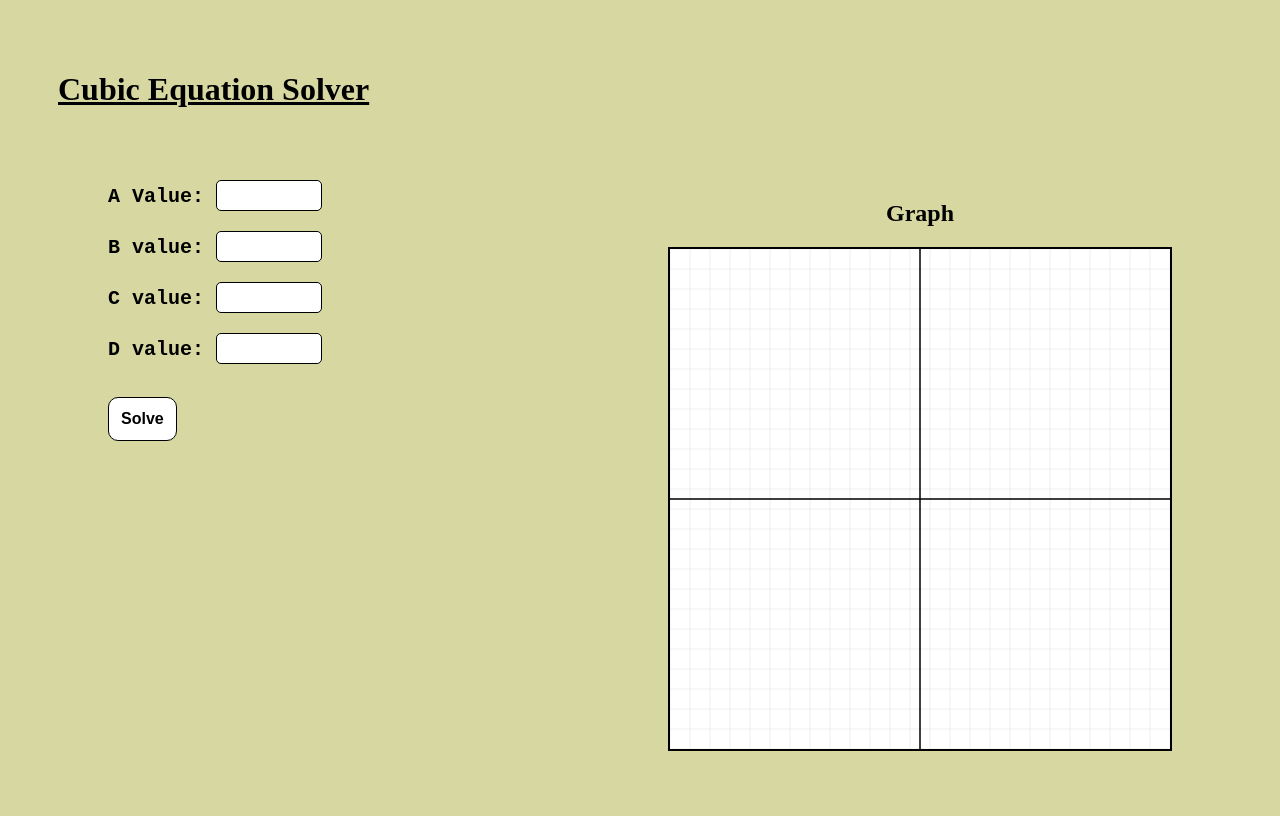
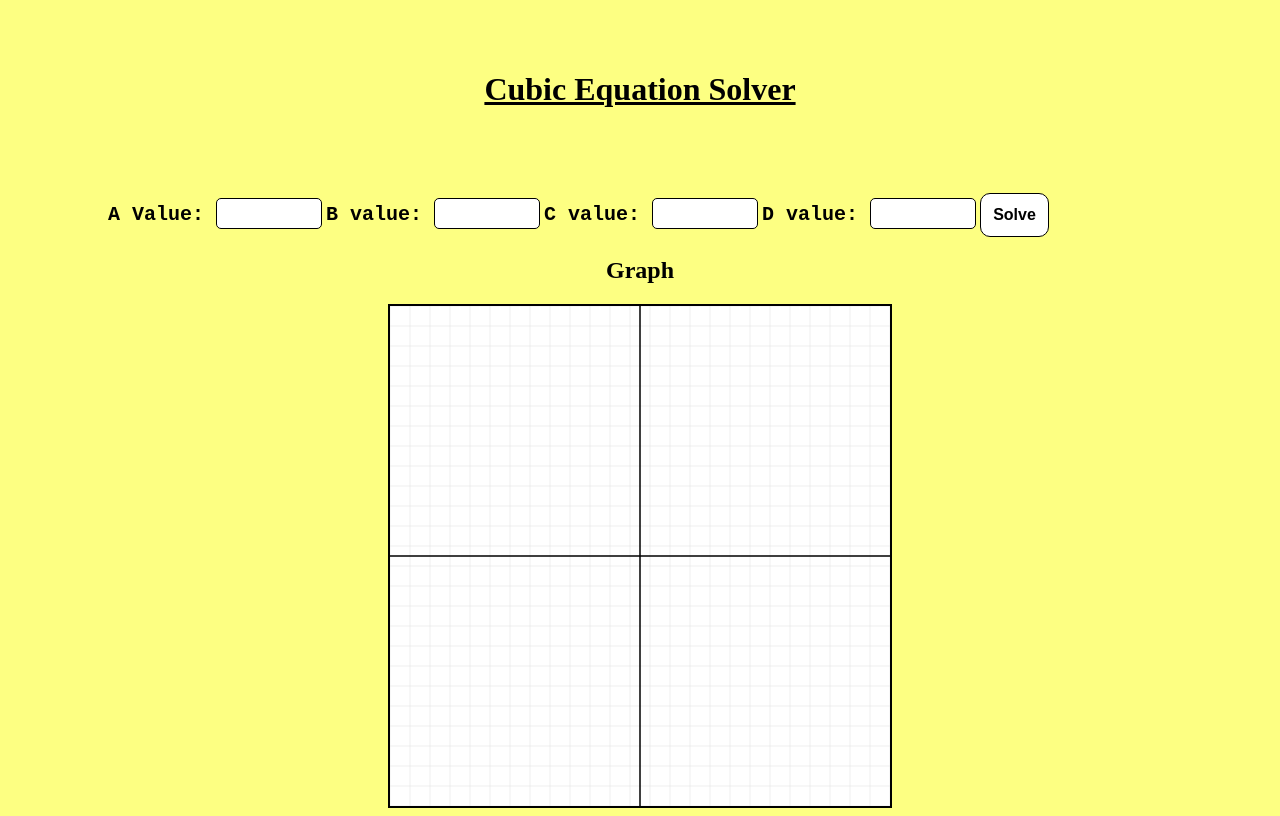
Before and after one commit to EricWorkAccount2/Cubic3, a website built with Vite: page CubicRubic/index.html in a window 1280 px wide. Built offline with nearby package versions, Linux system fonts and the light colour scheme.

Commit message:
commit 6

```diff
--- a/CubicRubic/index.html
+++ b/CubicRubic/index.html
@@ -9,7 +9,7 @@
   <body>
       <h1>Cubic Equation Solver</h1>
 
-    <div class="content">
+    <div class="questions">
       <form id="quad-form">
           <label for="a">A Value:   <input type="number" id="a" name="a" required /></label>
           <label for="b">B value:   <input type="number" id="b" name="b" required /></label>
@@ -17,12 +17,12 @@
           <label for="d">D value:   <input type="number" id="d" name="d" required /></label>
           <button id="solve-btn">Solve</button>
       </form>
+    </div>
 
-      <div class="graph-container">
+      <div class="grid-graph">
         <h2>Graph</h2>
         <canvas id="graph" width="500" height="500"></canvas>
       </div>
-    </div>
 
     <script type="module" src="/src/main.ts"></script>
   </body>
--- a/CubicRubic/src/main.ts
+++ b/CubicRubic/src/main.ts
@@ -3,7 +3,33 @@ import './style.css';
 const canvas = document.getElementById('graph') as HTMLCanvasElement | null;
 const ctx = canvas?.getContext('2d');
 
-// very simple grid: draw lines every `step` pixels
+const form = document.getElementById("quad-form") as HTMLFormElement;
+
+form?.addEventListener("submit", (event) => {
+    event.preventDefault();
+
+    const formData = new FormData(form);
+
+    const a: number = Number(formData.get("a"));
+    const b: number = Number(formData.get("b"));
+    const c: number = Number(formData.get("c"));
+
+    const discriminant = b * b - 4 * a * c;
+
+    if (discriminant < 0) {
+        (document.getElementById("result") as HTMLInputElement).value = "No Roots";
+    } else if (discriminant > 0) {
+        const rootOne = (-b + Math.sqrt(discriminant)) / (2 * a);
+        const rootTwo = (-b - Math.sqrt(discriminant)) / (2 * a);
+        (document.getElementById("result") as HTMLInputElement).value = `x1=${rootOne}, x2=${rootTwo}`;
+    } else {
+        const rootOne = (-b + Math.sqrt(discriminant)) / (2 * a);
+        (document.getElementById("result") as HTMLInputElement).value = `x=${rootOne}`;
+    }
+});
+
+
+//-----------------------------------------------|
 if (ctx) {
     const { width, height } = ctx.canvas;
     const step = 20;
@@ -32,31 +58,4 @@ if (ctx) {
     ctx.moveTo(0, height / 2);
     ctx.lineTo(width, height / 2);
     ctx.stroke();
-}
-
-
-
-const form = document.getElementById("quad-form") as HTMLFormElement;
-
-form?.addEventListener("submit", (event) => {
-    event.preventDefault();
-
-    const formData = new FormData(form);
-
-    const a: number = Number(formData.get("a"));
-    const b: number = Number(formData.get("b"));
-    const c: number = Number(formData.get("c"));
-
-    const discriminant = b * b - 4 * a * c;
-
-    if (discriminant < 0) {
-        (document.getElementById("result") as HTMLInputElement).value = "No Roots";
-    } else if (discriminant > 0) {
-        const rootOne = (-b + Math.sqrt(discriminant)) / (2 * a);
-        const rootTwo = (-b - Math.sqrt(discriminant)) / (2 * a);
-        (document.getElementById("result") as HTMLInputElement).value = `x1=${rootOne}, x2=${rootTwo}`;
-    } else {
-        const rootOne = (-b + Math.sqrt(discriminant)) / (2 * a);
-        (document.getElementById("result") as HTMLInputElement).value = `x=${rootOne}`;
-    }
-});
+} //--------------------------------------------|
--- a/CubicRubic/src/style.css
+++ b/CubicRubic/src/style.css
@@ -1,44 +1,38 @@
 /* backgorund, honestly I could have used the "*" for universal */
 body {
-  background-color: rgb(215, 216, 161);
+  background-color: rgb(253, 255, 130);
 }
 
 h1 {
   color: rgb(0, 0, 0);
   text-decoration: underline;
   padding: 50px;
-  text-align: left;
+  text-align: center;
   margin: 0 100;
 }
 
-form {
+
+/*-------------------------------------Values--------------------------------*/
+
+.questions {
   display: flex;
-  flex-direction: column;
-  align-items: flex-start;
-  gap: 20px;
+  justify-content: space-between;
+  align-items: center;
+  margin: 0 100px;
   color: rgb(0, 0, 0);
   width: fit-content;
   font-weight: 100;
+  flex-direction: column;
 }
 
-/* grid stuff */
-.content {
-  display: flex;
-  justify-content: space-between;
-  align-items: flex-start;
-  margin: 0 100px;
-}
-
-.graph-container {
-  display: flex;
-  flex-direction: column;
-  align-items: center;
-}
+/*---------------------------Label button stuffs-------------------------------*/
 
 form label {
   font-family: 'Courier New', Courier, monospace;
   font-weight: 600;
   font-size: 20px;
+  align-items: center;
+  display: contents;
 }
 
 form input {
@@ -64,6 +58,14 @@ form button {
   border: 1px solid black;
 }
 
+/*---------------------------Graph stuffs-------------------------------*/
+
+.grid-graph {
+  display: flex;
+  flex-direction: column;
+  align-items: center;
+}
+
 canvas {
   border: 2px solid black;
   background-color: white;
```
